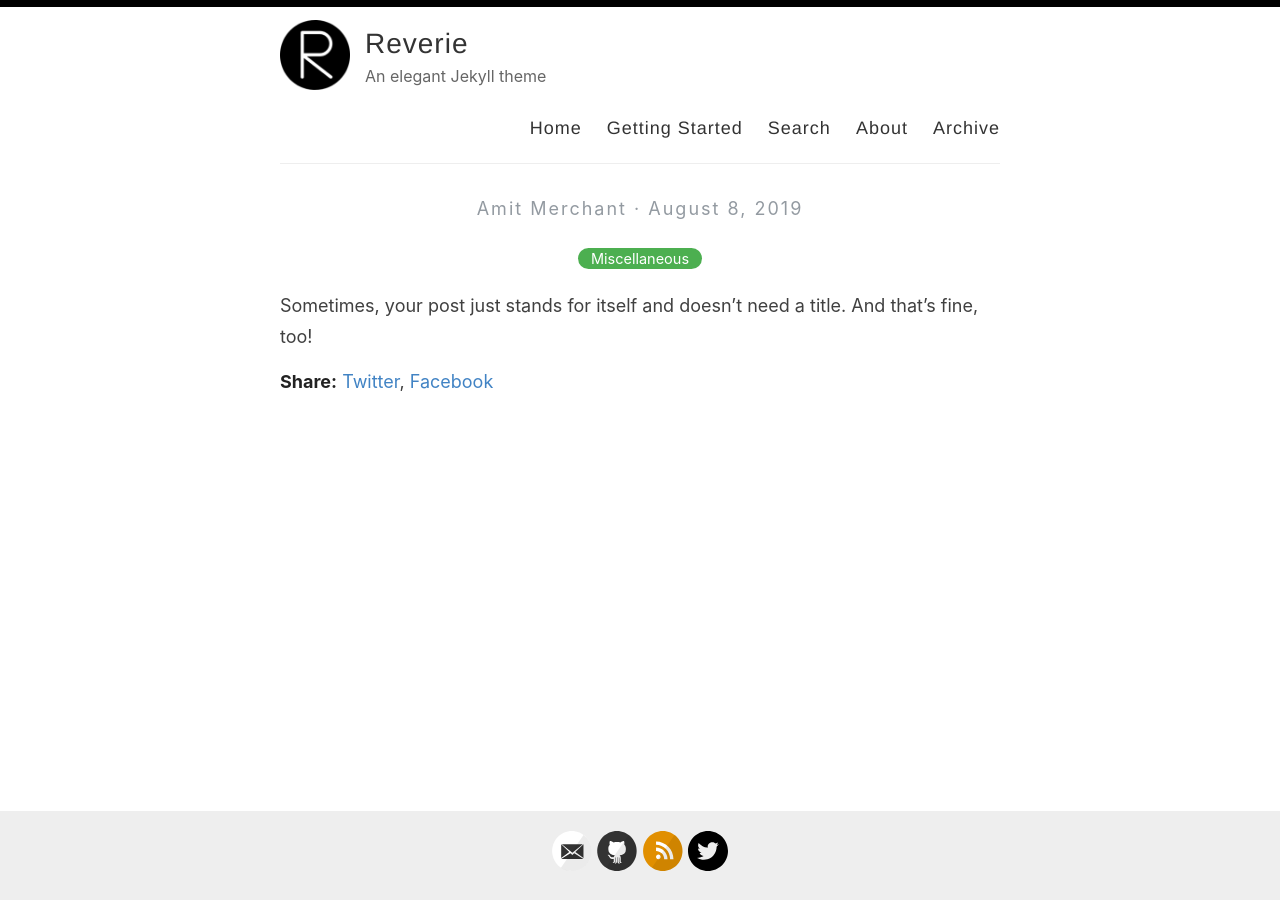
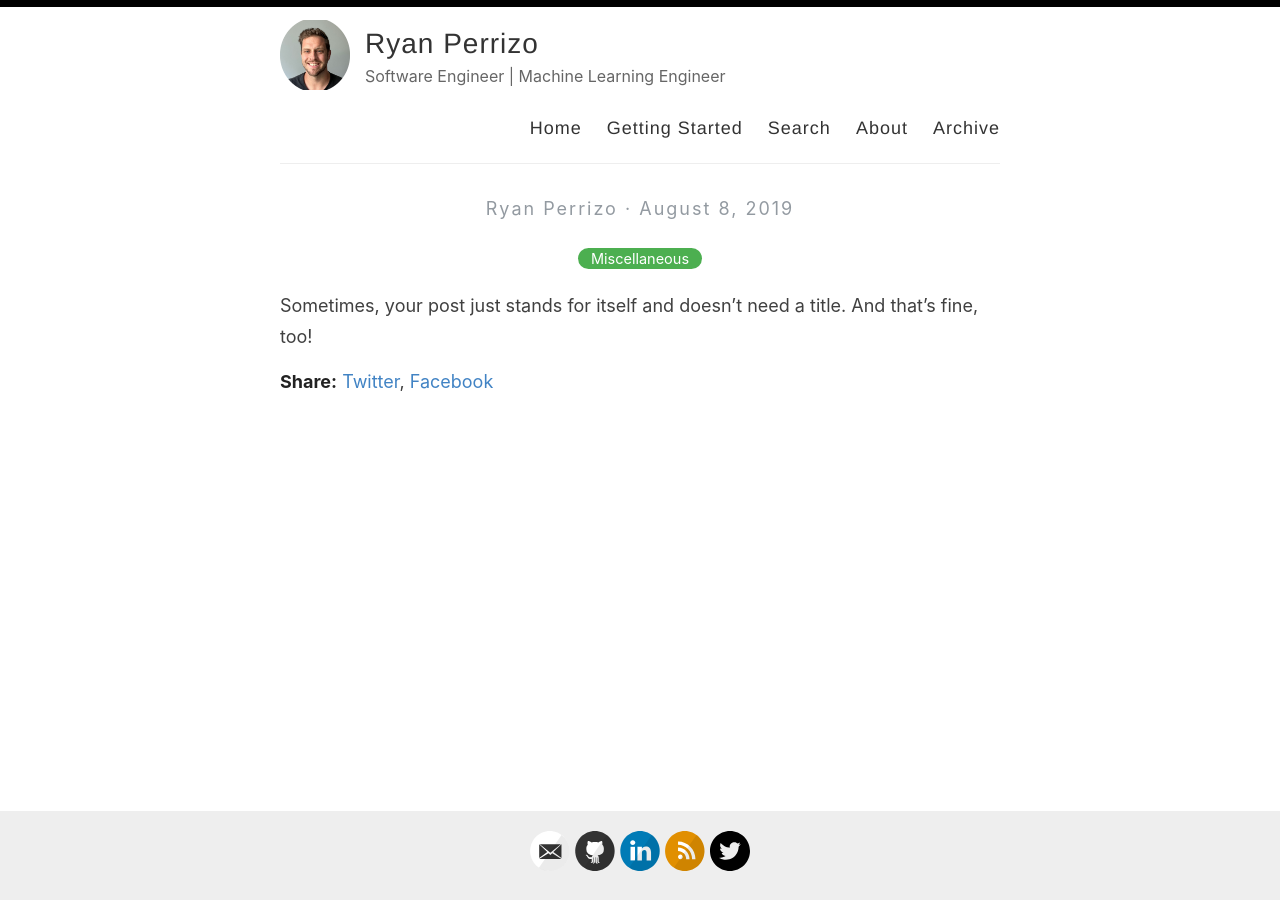
Before and after one commit to ryrizo/ryrizo.github.io, a Jekyll site: the page built from _posts/2019-08-08-no-title-posts.md, in a window 1280 px wide. Built offline with Jekyll 4.4.1, drawn with Linux system fonts in a browser that asks for light colours.

Commit message:
Update _config to personal settings

```diff
--- a/_config.yml
+++ b/_config.yml
@@ -3,16 +3,16 @@
 #
 
 # Name of your site (displayed in the header)
-name: Reverie
+name: Ryan Perrizo
 
 # Name of the author
-author: Amit Merchant
+author: Ryan Perrizo
 
 # Short bio or description (displayed in the header)
-description: An elegant Jekyll theme
+description: Software Engineer | Machine Learning Engineer
 
 # URL of your avatar or profile pic (you could use your GitHub profile pic)
-avatar: /images/reverie.png
+avatar: /images/head.png
 
 #
 # Flags below are optional
@@ -21,15 +21,15 @@ avatar: /images/reverie.png
 # Includes an icon in the footer for each username you enter
 footer-links:
   dribbble:
-  email: amit.d.merchant@gmail.com
+  email: perrizoryan@gmail.com
   facebook:
   flickr:
-  github: amitmerchant1990/reverie
+  github: ryrizo.github.io
   instagram:
-  linkedin:
+  linkedin: ryan-perrizo
   pinterest:
   rss: rss
-  twitter: amit_merchant
+  twitter: ryrizo
   stackoverflow:
   youtube: # channel/<your_long_string> or user/<user-name>
   googleplus: # anything in your profile username that comes after plus.google.com/
@@ -41,21 +41,20 @@ footer-links:
 disqus:
 
 # Enter your Google Analytics web tracking code (e.g. UA-2110908-2) to activate tracking
-google_analytics: UA-43339302-11
+# google_analytics: UA-43339302-11
 
 # For newer "GA4" analytics, use the following instead of the "UA" entry above
 #google_analytics_ga4: G-GABC1DEFG
 
-# Your website URL (e.g. http://amitmerchant1990.github.io or http://www.amitmerchant.com)
 # Used for Sitemap.xml and your RSS feed
-url: http://www.amitmerchant.com/reverie
-enforce_ssl: https://www.amitmerchant.com/reverie
+url: http://ryrizo.github.io
+enforce_ssl: https://ryrizo.github.io
 
 # If you're hosting your site at a Project repository on GitHub pages
 # (http://yourusername.github.io/repository-name)
 # and NOT your User repository (http://yourusername.github.io)
 # then add in the baseurl here, like this: "/repository-name"
-baseurl: "/reverie"
+baseurl: "/"
 
 #
 # !! You don't need to change any of the configuration flags below !!
```
Also changed, not shown: images/head.png (added).
